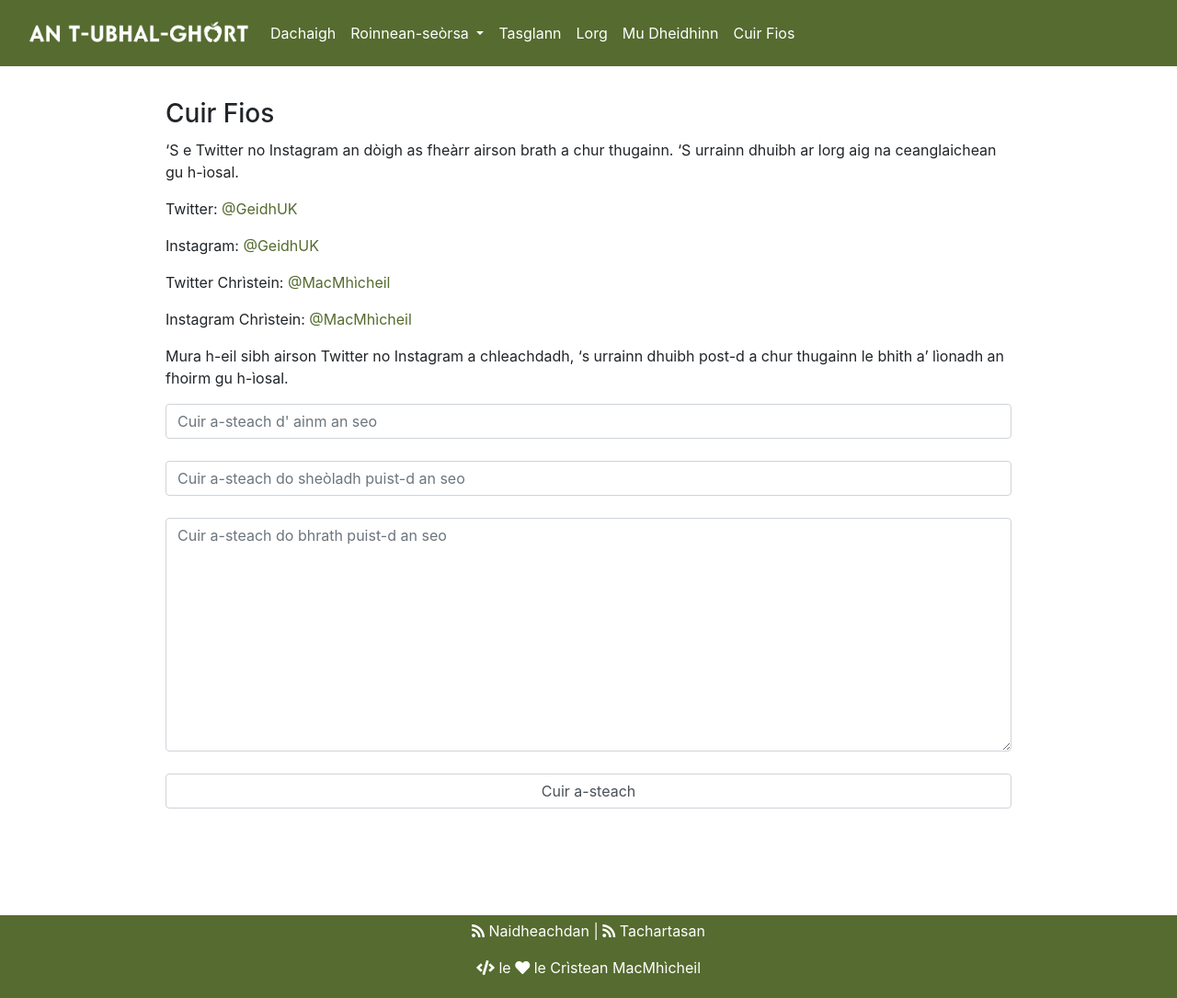
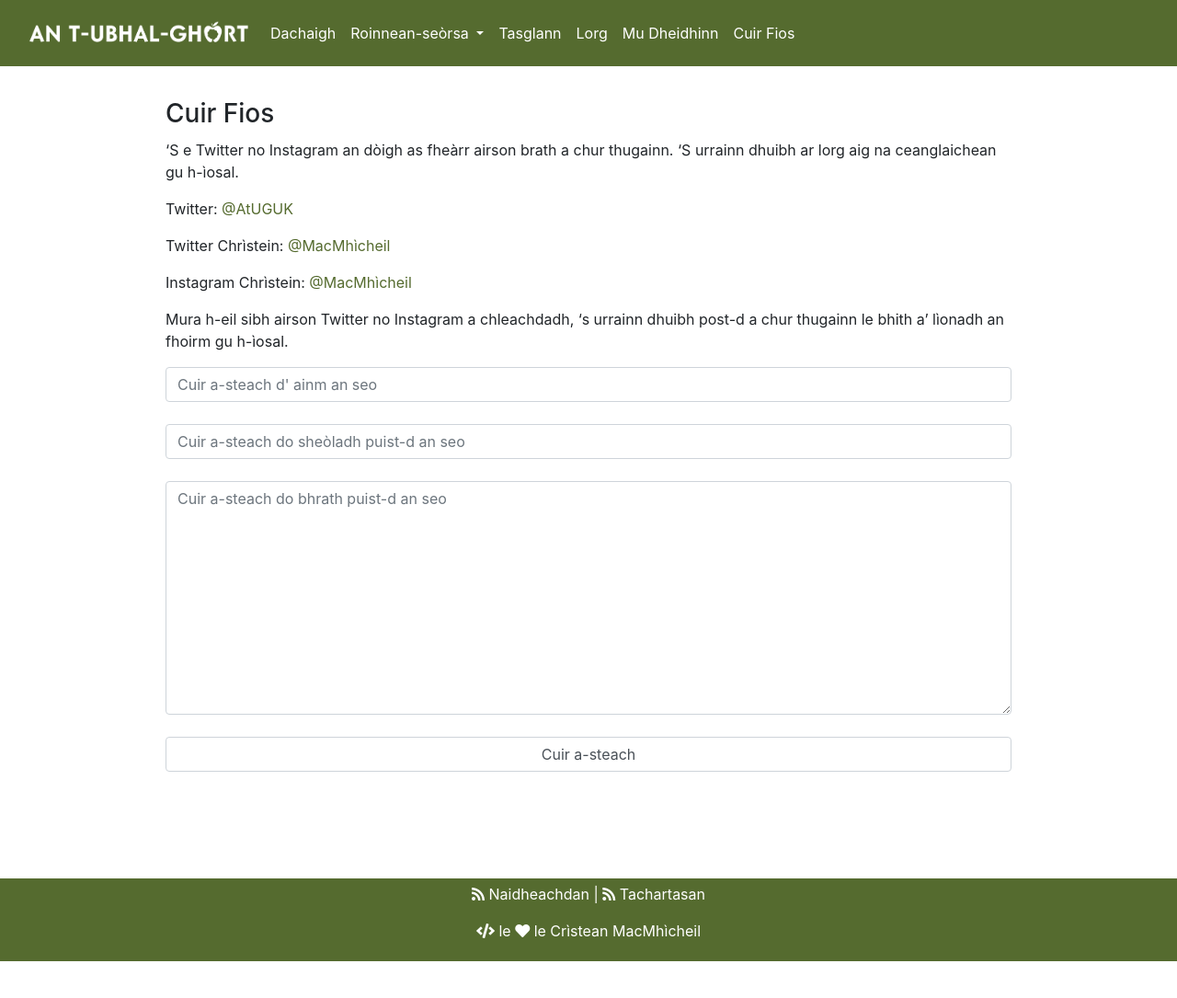
Before and after one commit to MacMhicheil/atug, a Jekyll site: the page built from cuir-fios.md, in a window 1280 px wide. Shown: the whole page at 92% size. Built offline with Jekyll 4.4.1, drawn with Linux system fonts in a browser that asks for light colours; nearby versions of some CDN libraries; after the commit the page ends 1045 px from its top, so only the background shows below that.

Commit message:
Correct Twitter

```diff
--- a/cuir-fios.md
+++ b/cuir-fios.md
@@ -6,9 +6,7 @@ permalink: /cuir-fios/
 
 'S e Twitter no Instagram an dòigh as fheàrr airson brath a chur thugainn. 'S urrainn dhuibh ar lorg aig na ceanglaichean gu h-ìosal.
 
-Twitter: [@GeidhUK](https://www.twitter.com/GeidhUK)
-
-Instagram: [@GeidhUK](https://www.instagram.com/GeidhUK)
+Twitter: [@AtUGUK](https://www.twitter.com/AUGUK)
 
 Twitter Chrìstein: [@MacMhìcheil](https://www.twitter.com/MacMhicheil)
 
```
